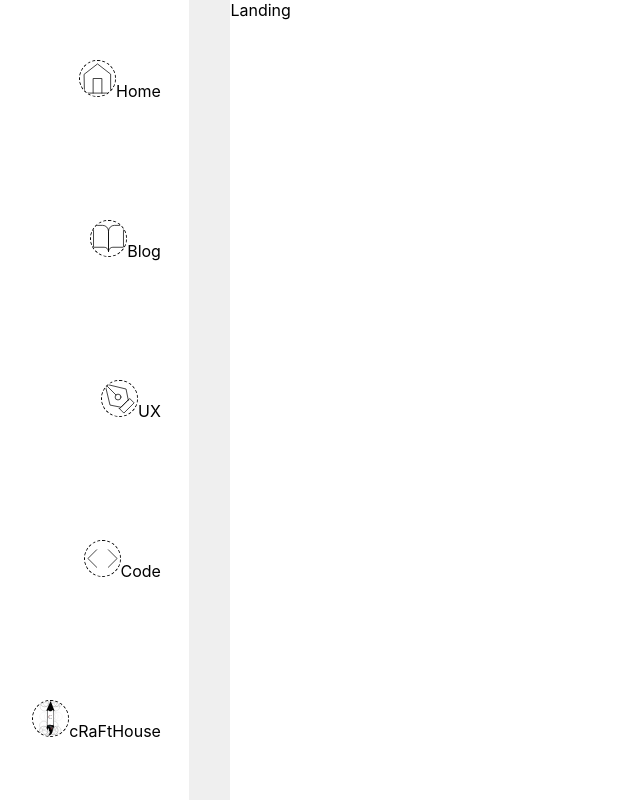
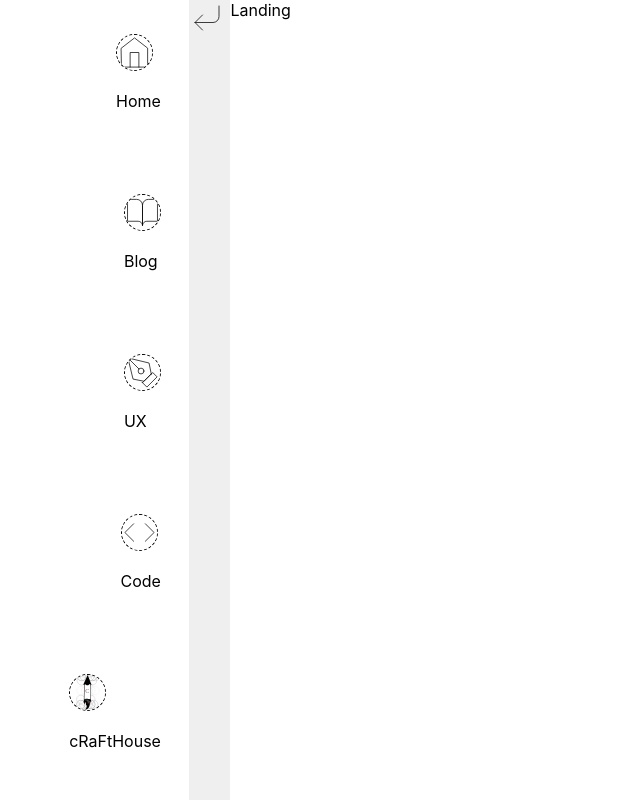
Before and after one commit to RichardBanh/web, a React (Create React App) app: page / in a window 1280 px wide. Shown: the whole page, without its empty margins (0-640 px from the left). Built offline with nearby package versions, Linux system fonts and the light colour scheme.

Commit message:
sandwich function programmed in

```diff
--- a/src/App.js
+++ b/src/App.js
@@ -1,4 +1,4 @@
-import React, {useState} from "react";
+import React, { useState } from "react";
 import { BrowserRouter, Switch, Route, Link } from "react-router-dom";
 import ContentBlog from "./Components/Blog";
 import Code from "./Components/Blog";
@@ -13,53 +13,57 @@ import code from "./Assets/icons/code.svg";
 import downLeft from "./Assets/icons/downLeft.svg";
 
 function App() {
-  const whatisClicked = event => {
+  //maybe unnecessary
+  const whatisClicked = (event) => {
     const selecName = event.target.className;
     console.log(selecName);
   };
-  const [menuposition, setmenuposition] = useState(false)
-  const menuPos = event => {
-    setmenuposition(!menuposition)
-  }
+  const [menuposition, setmenuposition] = useState(false);
+  const menuPos = (event) => {
+    setmenuposition(!menuposition);
+  };
   return (
     <BrowserRouter>
-      <div className='App' onClick={e => whatisClicked(e)}>
-        <div className={menuposition ? 'hidden':'ShowSideMenu'  }>
+      <div className='App' onClick={(e) => whatisClicked(e)}>
+        <div className={menuposition ? "hidden" : "ShowSideMenu"}>
           <ul className='menu'>
             <li className='rectangle'>
               <Link to='/'>
                 <img className='icon' src={home} />
-                Home
+                <p>Home</p>
               </Link>
             </li>
             <li className='rectangle'>
               <Link to='/Blog'>
                 <img className='icon' src={book} />
-                Blog
+                <p>Blog</p>
               </Link>
             </li>
             <li className='rectangle'>
               <Link to='/UX'>
                 <img className='icon' src={pen} />
-                UX
+                <p>UX</p>
               </Link>
             </li>
             <li className='rectangle'>
               <Link to='/Code'>
                 <img className='icon' src={code} />
-                Code
+                <p>Code</p>
               </Link>
             </li>
             <li className='rectangle'>
               <Link to='/cRaFtHouse'>
                 <img className='icon' src={rocket} />
-                cRaFtHouse
+                <p>cRaFtHouse</p>
               </Link>
             </li>
           </ul>
-          <button className='menu-button' onClick={e => menuPos(e)}>
+          <button className='menu-button' onClick={(e) => menuPos(e)}>
             <img className='show' src={downLeft} />
           </button>
+        </div>
+        <div className={menuposition ? "show" : "hidden"}>
+          <p>Sandwich</p>
         </div>
         <Switch>
           <Route exact path='/'>
--- a/src/index.css
+++ b/src/index.css
@@ -80,7 +80,7 @@ li a {
   border-width: 1px;
   border-style: dashed;
   border-color: black;
-  border-radius: 999px;
+  border-radius: 920px;
 }
 
 .menu-button {
@@ -91,9 +91,7 @@ li a {
   transition: width 160ms linear, background-color 40ms linear;
 }
 
-.show {
-  visibility: hidden;
-}
+
 
 .menu-button:hover {
   width: 65px;
@@ -105,7 +103,7 @@ li a {
 }
 
 .hidden {
-
+  display: none;
 }
 
 @keyframes slideout {
@@ -113,7 +111,7 @@ li a {
     transform: translateX(0);
   }
   100% {
-    transform: translate(-75%)
+    transform: translate(-75%);
   }
 }
 
```
